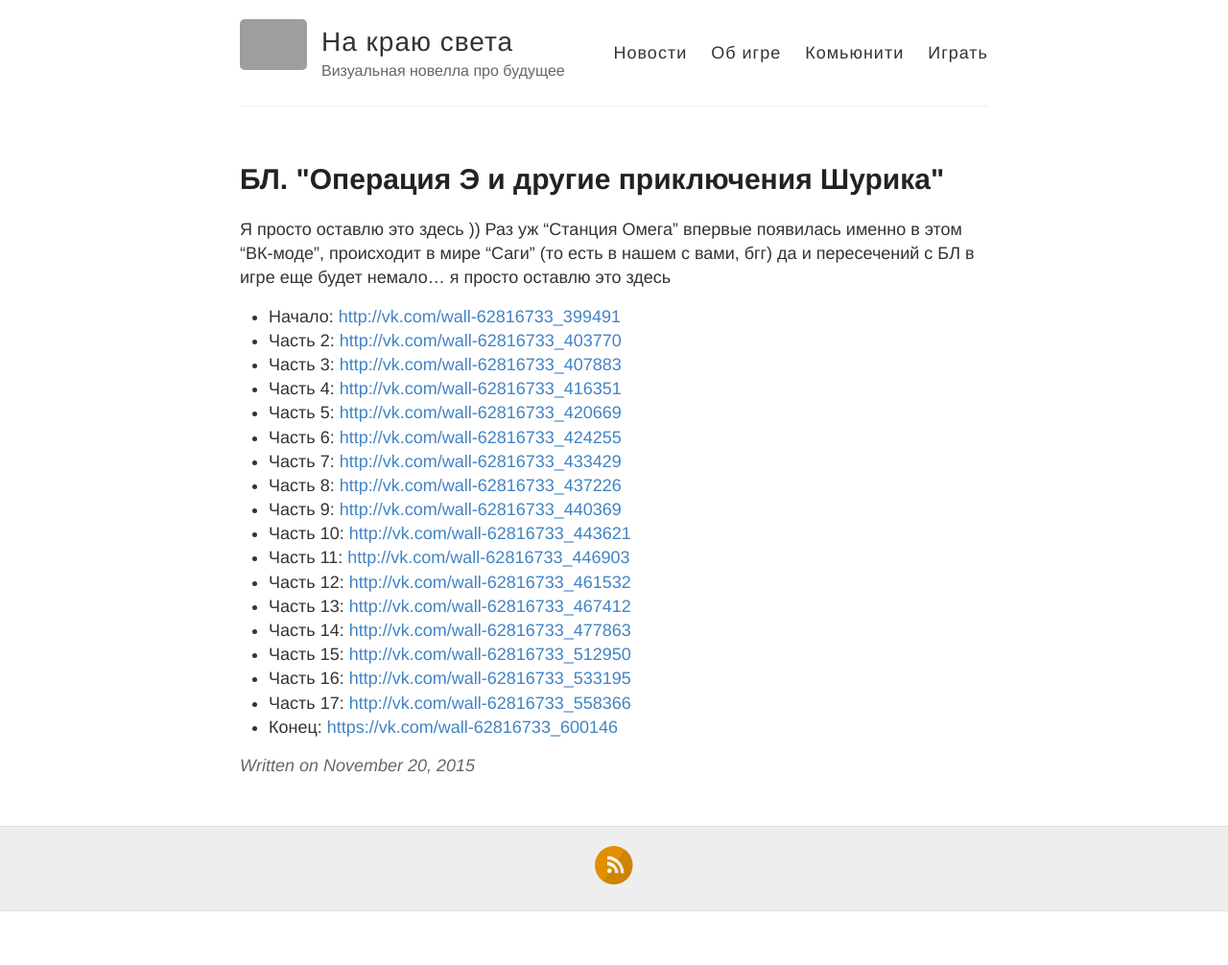
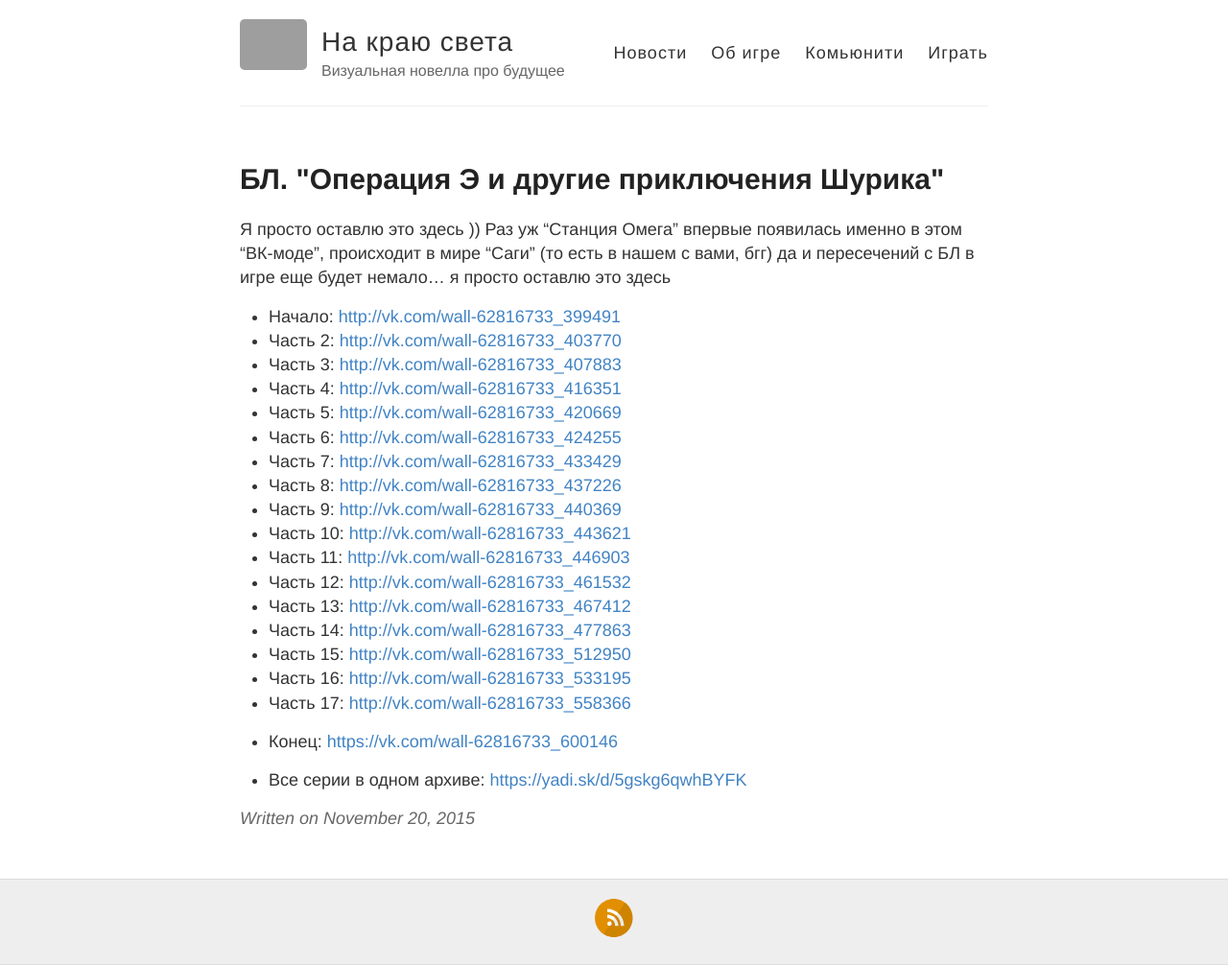
Before and after one commit to IPv6/kristallum, a Jekyll site: the page built from _posts/2015-11-20-bl-operacia-e.md, in a window 1280 px wide. Shown: the whole page at 96% size. Built offline with Jekyll 4.4.1, drawn with Linux system fonts in a browser that asks for light colours; comment, search, counter and statistics services are not loaded; before the commit the page ends 950 px from its top, so only the background shows below that; grey boxes are pictures that could not be loaded.

Commit message:
op-e archive

```diff
--- a/_posts/2015-11-20-bl-operacia-e.md
+++ b/_posts/2015-11-20-bl-operacia-e.md
@@ -23,3 +23,5 @@ title: БЛ. "Операция Э и другие приключения Шур
 - Часть 16: <http://vk.com/wall-62816733_533195>
 - Часть 17: <http://vk.com/wall-62816733_558366>
 - Конец: <https://vk.com/wall-62816733_600146>
+
+- Все серии в одном архиве: <https://yadi.sk/d/5gskg6qwhBYFK>
```
